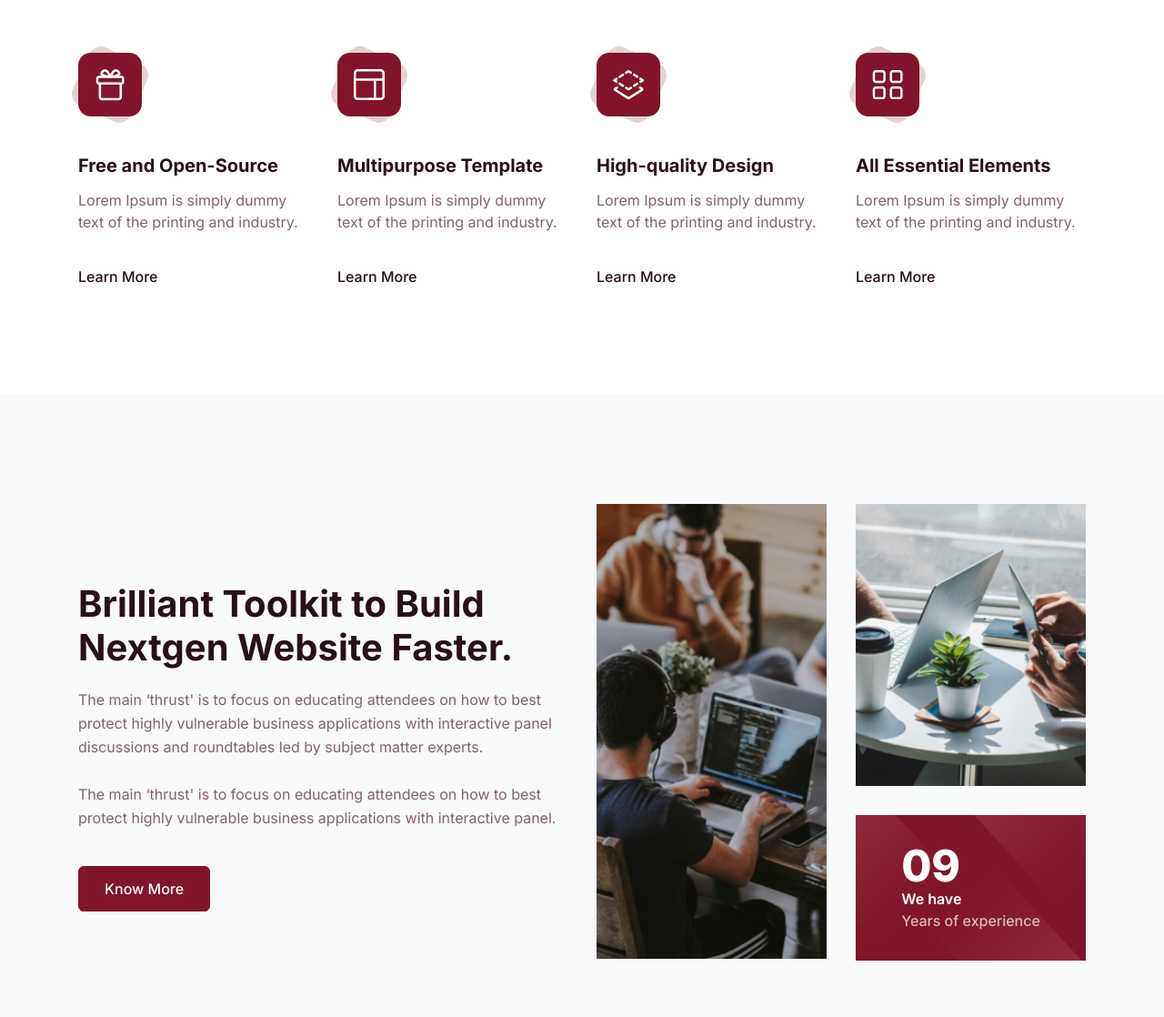
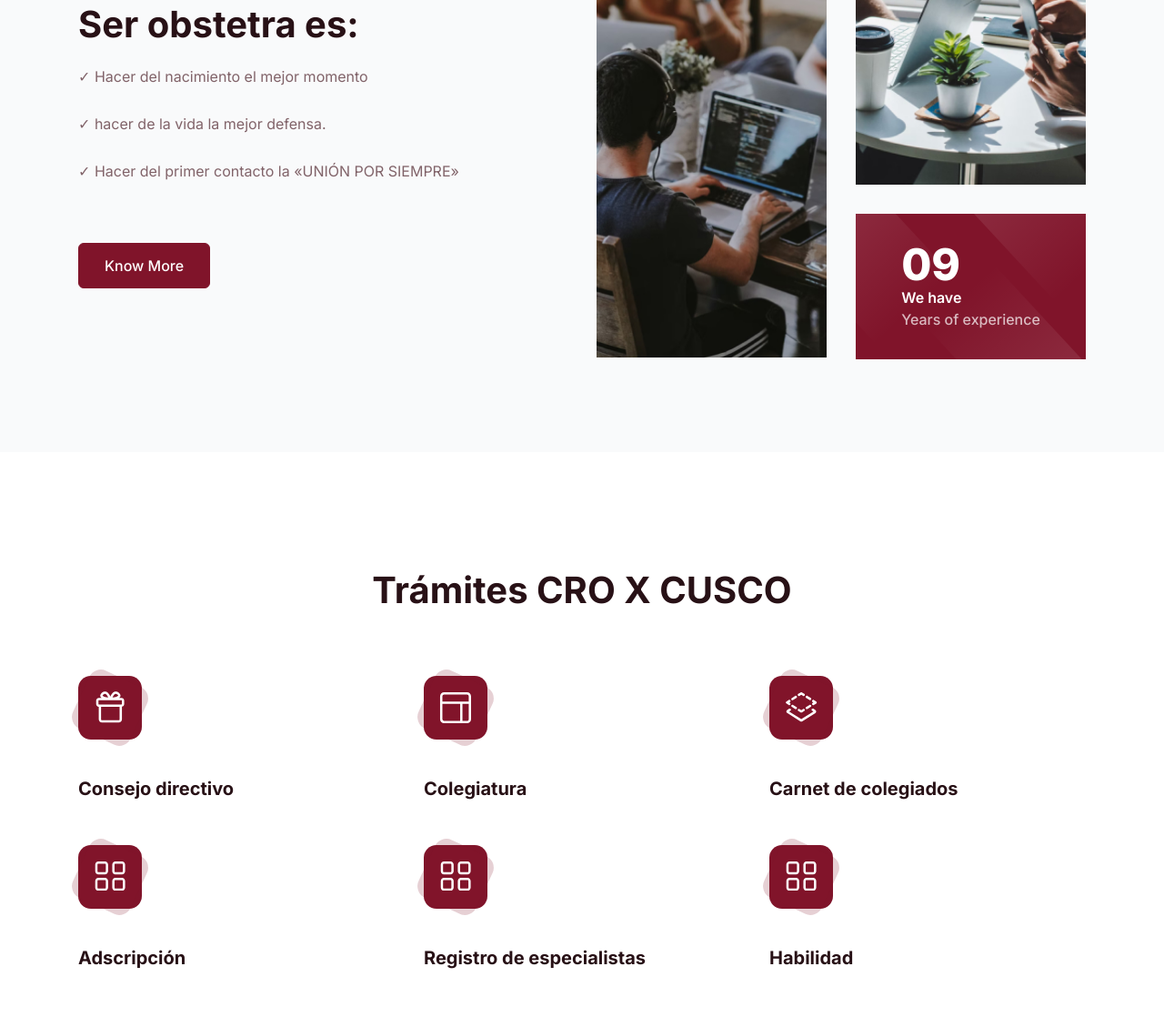
Before and after one commit to russbellc/C-obstetras, an Astro site: page / in a window 1280 px wide. Shown: the part 1024-2142 px from the top of the page at 91% size. Built offline with nearby package versions, Linux system fonts and the light colour scheme; Astro itself is replaced by a stand-in of ours.

Commit message:
SEGUNDO COMIT

```diff
--- a/src/components/Aboutsection.astro
+++ b/src/components/Aboutsection.astro
@@ -10,16 +10,15 @@
           <div class="mb-12 max-w-[540px] lg:mb-0">
             <h2
               class="mb-5 text-3xl font-bold leading-tight text-dark dark:text-white sm:text-[40px] sm:leading-[1.2]">
-              Brilliant Toolkit to Build Nextgen Website Faster.
+              Ser obstetra es:
             </h2>
             <p class="mb-10 text-base leading-relaxed text-body-color dark:text-dark-6">
-              The main ‘thrust' is to focus on educating attendees on how to best protect highly vulnerable business
-              applications with
-              interactive panel discussions and roundtables led by subject matter experts.
+              ✓ Hacer del nacimiento el mejor momento
               <br> <br>
-              The main ‘thrust' is to focus on educating attendees on how to best protect highly vulnerable business
-              applications with
-              interactive panel.
+              ✓ hacer de la vida la mejor defensa.
+              <br> <br>
+              ✓ Hacer del primer contacto la «UNIÓN POR SIEMPRE»
+              <br> <br>
             </p>
 
             <a href="javascript:void(0)"
--- a/src/components/Features.astro
+++ b/src/components/Features.astro
@@ -2,7 +2,7 @@
 const features = [
   {
     icon: 'assets/features/icon-01.svg',
-    title: 'Free and Open-Source',
+    title: 'Consejo directivo',
     ref: 'javascript:void(0)',
     refTitle: 'Learn More',
     description:
@@ -10,7 +10,7 @@ const features = [
   },
   {
     icon: 'assets/features/icon-02.svg',
-    title: 'Multipurpose Template',
+    title: 'Colegiatura',
     ref: 'javascript:void(0)',
     refTitle: 'Learn More',
     description:
@@ -18,7 +18,7 @@ const features = [
   },
   {
     icon: 'assets/features/icon-03.svg',
-    title: 'High-quality Design',
+    title: 'Carnet de colegiados',
     ref: 'javascript:void(0)',
     refTitle: 'Learn More',
     description:
@@ -26,12 +26,36 @@ const features = [
   },
   {
     icon: 'assets/features/icon-04.svg',
-    title: 'All Essential Elements',
+    title: 'Adscripción',
     ref: 'javascript:void(0)',
     refTitle: 'Learn More',
     description:
       'Lorem Ipsum is simply dummy text of the printing and industry.',
   },
+  {
+    icon: 'assets/features/icon-04.svg',
+    title: 'Registro de especialistas',
+    ref: 'javascript:void(0)',
+    refTitle: 'Learn More',
+    description:
+      'Lorem Ipsum is simply dummy text of the printing and industry.',
+  },
+  {
+    icon: 'assets/features/icon-04.svg',
+    title: 'Habilidad',
+    ref: 'javascript:void(0)',
+    refTitle: 'Learn More',
+    description:
+      'Lorem Ipsum is simply dummy text of the printing and industry.',
+  },
+  // {
+  //   icon: 'assets/features/icon-04.svg',
+  //   title: 'All Essential Elements',
+  //   ref: 'javascript:void(0)',
+  //   refTitle: 'Learn More',
+  //   description:
+  //     'Lorem Ipsum is simply dummy text of the printing and industry.',
+  // },
 ];
 ---
 
@@ -42,22 +66,22 @@ const features = [
       <div class="w-full px-4">
         <div class="mb-12 mx-auto max-w-[485px] lg:mb-[70px] text-center">
           <span class="mb-2 block text-lg font-semibold text-primary">
-            Features
+
           </span>
           <h2 class="mb-3 text-3xl font-bold text-dark dark:text-white sm:text-4xl md:text-[40px] md:leading-[1.2]">
-            Main Features Of Play
+            Trámites CRO X CUSCO
           </h2>
-          <p class="text-base text-body-color dark:text-dark-6">
+          <!-- <p class="text-base text-body-color dark:text-dark-6">
             There are many variations of passages of Lorem Ipsum available
             but the majority have suffered alteration in some form.
-          </p>
+          </p> -->
         </div>
       </div>
     </div>
     <div class="-mx-4 flex flex-wrap">
       {
         features.map((feature) => (
-          <div class="w-full px-4 md:w-1/2 lg:w-1/4">
+          <div class="w-full px-4 md:w-1/2 lg:w-1/3 items-center justify-center">
             <div class="wow fadeInUp group mb-12" data-wow-delay=".1s">
               <div
                 class="relative z-10 mb-10 flex h-[70px] w-[70px] items-center justify-center rounded-[14px] bg-primary"
@@ -70,15 +94,15 @@ const features = [
               <h4 class="mb-3 text-xl font-bold text-dark dark:text-white">
                 {feature.title}
               </h4>
-              <p class="mb-8 text-body-color dark:text-dark-6 lg:mb-9">
+              {/* <p class="mb-8 text-body-color dark:text-dark-6 lg:mb-9">
                 {feature.description}
-              </p>
-              <a
+              </p> */}
+              {/* <a
                 href={feature.ref}
                 class="text-base font-medium text-dark dark:text-white hover:text-primary dark:hover:text-primary"
               >
                 {feature.refTitle}
-              </a>
+              </a> */}
             </div>
           </div>
         ))
--- a/src/components/Hero.astro
+++ b/src/components/Hero.astro
@@ -15,11 +15,11 @@
           >
               Bienvenidos
             </h1>
-          <p
+          <!-- <p
             class="mx-auto mb-9 max-w-[600px] font-medium text-base text-white sm:text-lg sm:leading-[1.44]"
           >
 A fantastic free and open-source Astro template, built for startups, SaaS companies, apps, businesses, and more. Comes with all essential pages, sections, components and fully-functional blog.
-          </p>
+          </p> -->
         </div>
       </div>
 
@@ -27,7 +27,7 @@ A fantastic free and open-source Astro template, built for startups, SaaS compan
         <div class="wow fadeInUp relative z-10 mx-auto max-w-[845px]" data-wow-delay=".25s">
           <div class="mt-16">
             <img
-              src="/assets/hero/hero-image.jpg"
+              src="/assets/hero/obstetra02-v1.png"
               alt="hero"
               class="mx-auto max-w-full rounded-t-xl rounded-tr-xl"
             />
--- a/src/components/Testimonials.astro
+++ b/src/components/Testimonials.astro
@@ -51,15 +51,15 @@ const testimonials = [
       <div class="w-full px-4">
         <div class="mx-auto mb-[60px] max-w-[485px] text-center">
           <span class="block mb-2 text-lg font-semibold text-primary">
-            Testimonials
+            Publicaciones
           </span>
           <h2 class="text-dark dark:text-white mb-3 text-3xl leading-[1.2] font-bold sm:text-4xl md:text-[40px]">
-            What our Clients Say
+            Testimonios
           </h2>
-          <p class="text-base text-body-color dark:text-dark-6">
+          <!-- <p class="text-base text-body-color dark:text-dark-6">
             There are many variations of passages of Lorem Ipsum available
             but the majority have suffered alteration in some form.
-          </p>
+          </p> -->
         </div>
       </div>
     </div>
--- a/src/pages/index.astro
+++ b/src/pages/index.astro
@@ -18,12 +18,12 @@ import Blogsection from '../components/Blogsection.astro';
   title="Free Astro Template and Starter for SaaS, Startup, and App Sites | Play Astro"
 >
   <Hero />
+  <About />
   <Features />
-  <About />
   <CTA />
   <Pricing />
   <Testimonials />
-  <Faq />
+  <!-- <Faq /> -->
   <Team />
   <Blogsection />
   <Contact />
```
Also changed, not shown: public/assets/hero/obstetra01.png (added), public/assets/hero/obstetra02-v1.png (added), public/assets/hero/obstetra02.png (added).
